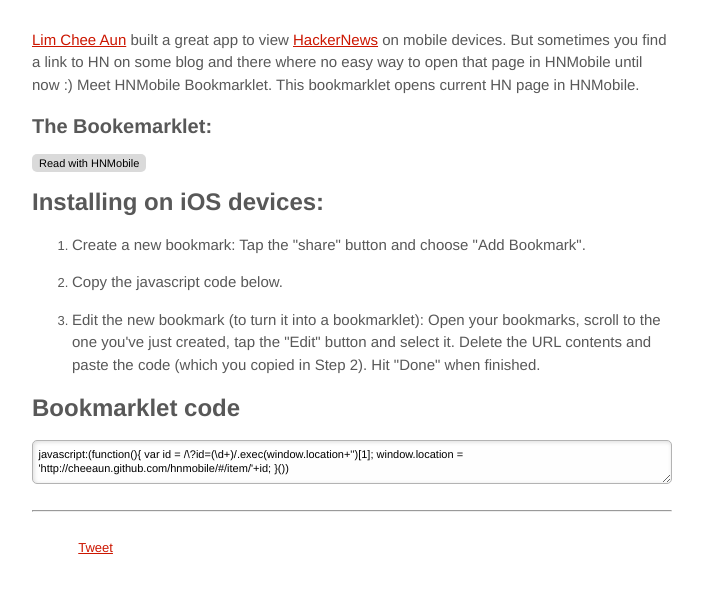
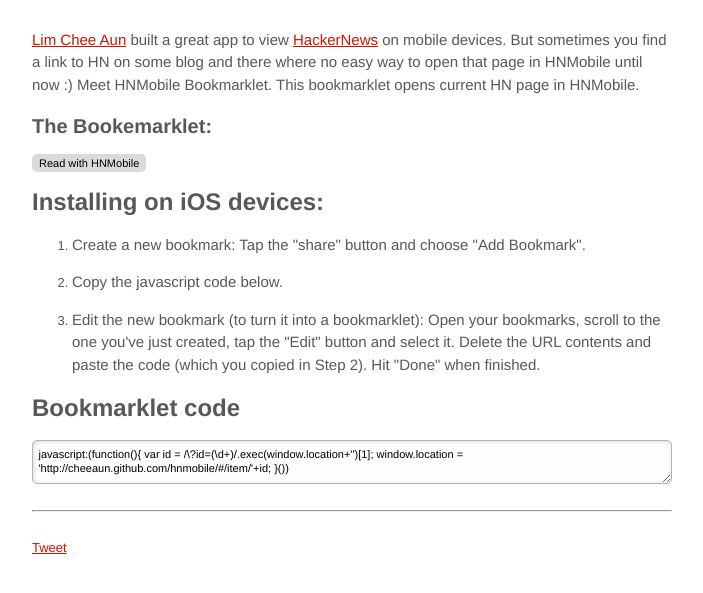
Before and after one commit to neocoder/hnmbookmarklet, a plain HTML site: page index.html in a window 1280 px wide. Shown: the part 95-688 px from the top of the page, without its empty margins (288-991 px from the left). Drawn offline with Linux system fonts and the light colour scheme.

Commit message:
social block styling fix 2

```diff
--- a/index.html
+++ b/index.html
@@ -58,9 +58,15 @@
 			margin: 2em 0;
 		}
 
+		.buttons {
+			overflow: hidden;
+		}
+
 		.buttons > div {
-			display: inline-block;
-			margin-left: 1em;
+			display: block;
+			margin-right: 1em;
+			width: 80px;
+			float: left;
 		}
 
 	</style>
```
